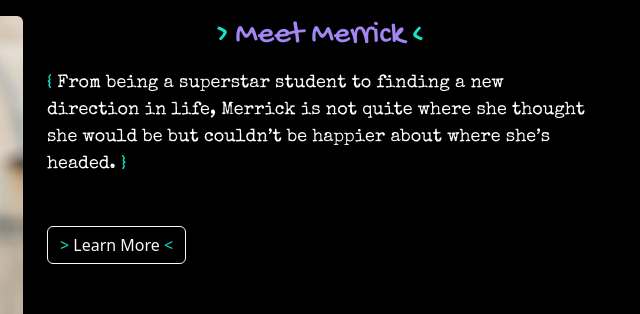
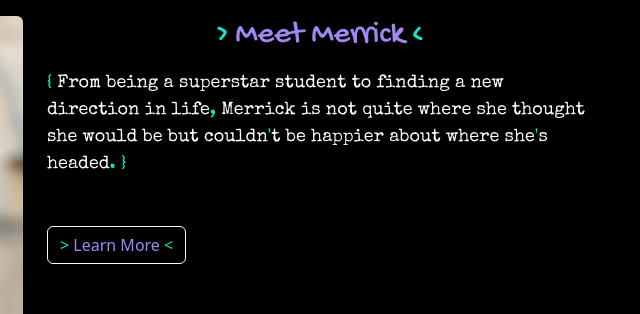
Before and after one commit to mmccurdy00/Professional-Portfolio, a plain HTML site: page index.html in a window 1280 px wide. Shown: the part 373-687 px from the top of the page, 605-1245 px from the left. Drawn offline with nearby package versions, Linux system fonts and the light colour scheme.

Commit message:
Added styling to paragraph & button

```diff
--- a/index.html
+++ b/index.html
@@ -93,14 +93,19 @@
           </h2>
           <p>
             <span class="code">{</span> From being a superstar student to
-            finding a new direction in life, Merrick is not quite where she
-            thought she would be but couldn’t be happier about where she’s
-            headed.
+            finding a new direction in life<span class="code">,</span> Merrick
+            is not quite where she thought she would be but couldn<span
+              class="code"
+              >'</span
+            >t be happier about where she<span class="code">'</span>s
+            headed<span class="code">.</span>
             <span class="code">}</span>
           </p>
           <div class="mt-5">
             <button type="button" class="btn btn-outline-light">
-              <span class="code">></span> Learn More <span class="code"><</span>
+              <span class="code">></span>
+              <span class="button-label">Learn More</span>
+              <span class="code"><</span>
             </button>
           </div>
         </div>
--- a/styles.css
+++ b/styles.css
@@ -40,12 +40,11 @@ h1 {
   color: #a287f4;
   font-family: "Gochi Hand";
 }
-.button {
-  background: #a287f4 !important;
-  color: #ffffff !important;
-}
 p {
   color: #ffffff !important;
   font-family: "Special Elite" !important;
   font-size: 18px;
 }
+.button-label {
+  color: #a287f4 !important;
+}
```
